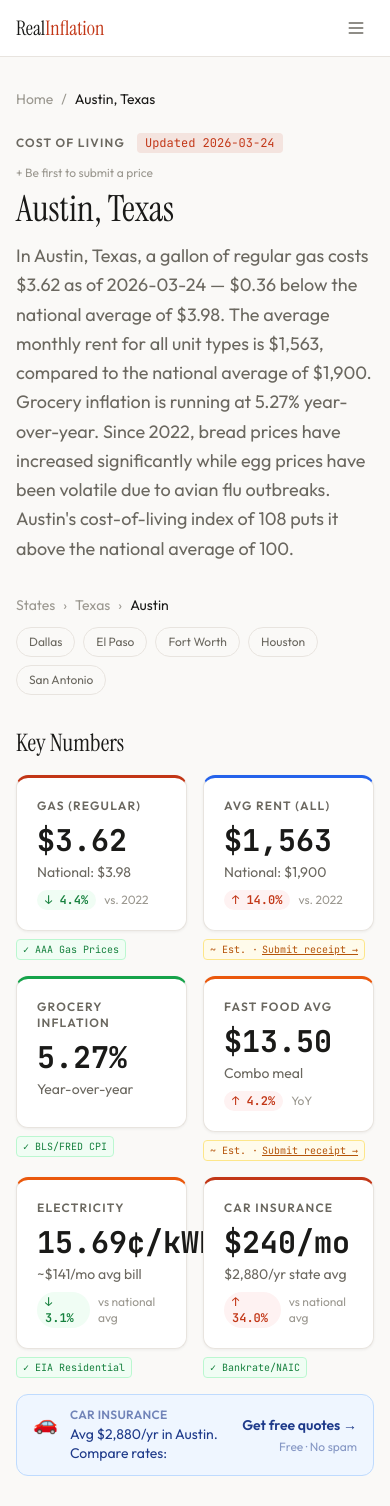
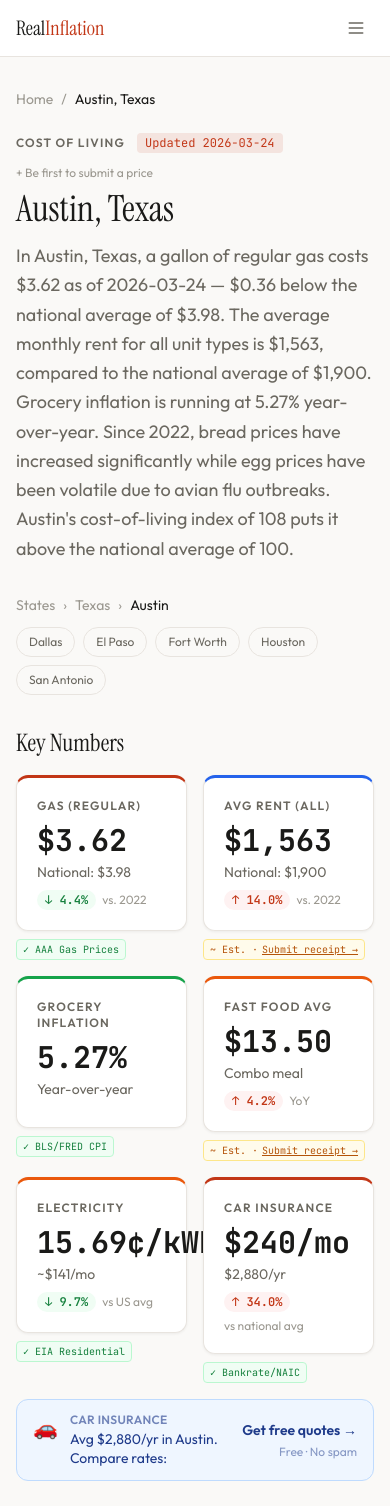
Before and after one commit to lincolnhirrlinger-cpu/realinflation, a Next.js app: page /city/austin-tx/ in a window 390 px wide. Shown: the top 1506 px of the page. Built offline with nearby package versions, Linux system fonts and the light colour scheme; no server answers; the database is empty.

Commit message:
fix: mobile stat card overflow — shorter labels, flex-wrap change row, electricity subvalue type fix

```diff
--- a/src/app/city/[slug]/page.tsx
+++ b/src/app/city/[slug]/page.tsx
@@ -209,9 +209,9 @@ export default async function CityPage({ params }: Props) {
               <StatCard
                 label="Electricity"
                 value={`${data.electricity?.cents_per_kwh ?? '—'}¢/kWh`}
-                subvalue={`~$${data.electricity?.monthly_avg_bill?.toFixed(0) ?? '—'}/mo avg bill`}
-                change={((data.electricity?.cents_per_kwh ?? 16.2) - 16.2) / 16.2}
-                changeLabel="vs national avg"
+                subvalue={`~$${data.electricity?.avg_monthly_bill ?? data.electricity?.monthly_avg_bill ?? '—'}/mo`}
+                change={((data.electricity?.cents_per_kwh ?? 17.38) - (data.electricity?.national_avg_cents ?? 17.38)) / (data.electricity?.national_avg_cents ?? 17.38)}
+                changeLabel="vs US avg"
                 stripe="orange"
               />
               <div className="mt-1"><SourceBadge source="EIA Residential" /></div>
@@ -220,7 +220,7 @@ export default async function CityPage({ params }: Props) {
               <StatCard
                 label="Car Insurance"
                 value={`$${data.car_insurance?.monthly_avg?.toFixed(0) ?? '—'}/mo`}
-                subvalue={`$${data.car_insurance?.annual_avg?.toLocaleString() ?? '—'}/yr state avg`}
+                subvalue={`$${data.car_insurance?.annual_avg?.toLocaleString() ?? '—'}/yr`}
                 change={((data.car_insurance?.annual_avg ?? 2150) - 2150) / 2150}
                 changeLabel="vs national avg"
                 stripe="red"
--- a/src/components/StatCard.tsx
+++ b/src/components/StatCard.tsx
@@ -38,10 +38,10 @@ export default function StatCard({
         <p className="text-sm text-text-secondary font-sans mb-2">{subvalue}</p>
       )}
       {change !== undefined && (
-        <div className="flex items-center gap-2 mt-2">
+        <div className="flex flex-wrap items-center gap-1.5 mt-2">
           <span
             className={clsx(
-              'inline-flex items-center gap-0.5 text-xs font-mono font-semibold px-2 py-0.5 rounded-full',
+              'inline-flex items-center gap-0.5 text-xs font-mono font-semibold px-2 py-0.5 rounded-full shrink-0',
               isUp && 'bg-red-50 text-accent',
               isDown && 'bg-green-50 text-green-700',
               isNeutral && 'bg-gray-100 text-text-secondary'
@@ -52,7 +52,7 @@ export default function StatCard({
             {Math.abs(change * 100).toFixed(1)}%
           </span>
           {changeLabel && (
-            <span className="text-xs text-text-muted font-sans">{changeLabel}</span>
+            <span className="text-xs text-text-muted font-sans leading-tight">{changeLabel}</span>
           )}
         </div>
       )}
--- a/src/lib/types.ts
+++ b/src/lib/types.ts
@@ -11,7 +11,9 @@ export interface GroceryItem {
 export interface ElectricityData {
   cents_per_kwh: number
   monthly_avg_bill: number
+  avg_monthly_bill?: number
   national_avg_cents: number
+  national_avg_rate?: number
   national_avg_bill: number
   source: string
 }
```
Also changed, not shown: 343 other files (tests, documents, lock files or other folders).
